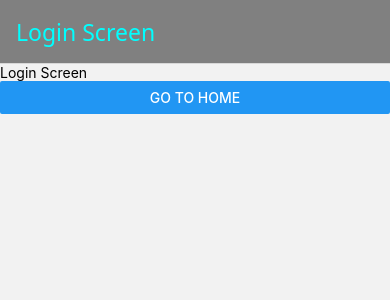
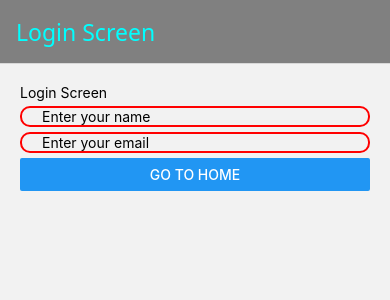
Before and after one commit to murad403/second-app, a React Native app: screen /Login in a window 390 px wide. Shown: the top 300 px of the page. Built offline with nearby package versions, Linux system fonts and the light colour scheme.

Commit message:
Add Login form with validation using react-hook-form; update ResponsiveLayout to display user info

```diff
--- a/App.tsx
+++ b/App.tsx
@@ -30,7 +30,9 @@ const App = () => {
             title: "Home Screen",
             headerTitle: () => <Button title='Left'/>,
             headerRight: () => <Button title='Right'/>
-            }}/>
+            }}
+
+            />
           <Stack.Screen name="Login" component={Login} options={{title: "Login Screen"}}/>
         </Stack.Navigator>
       </NavigationContainer>
--- a/package.json
+++ b/package.json
@@ -14,6 +14,7 @@
     "@react-navigation/native": "^7.2.2",
     "@react-navigation/native-stack": "^7.14.10",
     "react": "19.2.3",
+    "react-hook-form": "^7.72.1",
     "react-native": "0.84.1",
     "react-native-safe-area-context": "^5.7.0",
     "react-native-screens": "^4.24.0",
--- a/src/components/Login.tsx
+++ b/src/components/Login.tsx
@@ -1,16 +1,46 @@
 import { useNavigation } from '@react-navigation/native';
 import React from 'react'
-import { Button, Text, View } from 'react-native'
+import { Controller, useForm } from 'react-hook-form';
+import { Button, StyleSheet, Text, TextInput, View } from 'react-native'
 
 const Login = () => {
   const navigation = useNavigation();
+  const {control, handleSubmit, reset} = useForm();
+
+  const onSubmit = (data: any) =>{
+    navigation.navigate("Home", {name: data?.name, email: data?.email})
+    reset();
+  }
 
   return (
-    <View>
+    <View style={{gap: 5, padding: 20}}>
       <Text>Login Screen</Text>
-      <Button title="Go to Home" onPress={() => navigation.navigate("Home")} />
+      <Controller
+        control={control}
+        name='name'
+        render={({field: {onChange, value}}) => (
+          <TextInput style={styles.inputBox} placeholder="Enter your name" onChangeText={onChange} value={value} />
+        )}
+      />
+      <Controller
+        control={control}
+        name='email'
+        render={({field: {onChange, value}}) => (
+          <TextInput style={styles.inputBox} placeholder="Enter your email" onChangeText={onChange} value={value} />
+        )}
+      />
+      <Button title="Go to Home" onPress={handleSubmit(onSubmit)} />
     </View>
   )
 }
 
+const styles = StyleSheet.create({
+  inputBox: {
+    borderWidth: 2,
+    borderColor: "red",
+    borderRadius: 10,
+    paddingHorizontal: 20
+  }
+})
+
 export default Login
--- a/src/components/ResponsiveLayout.tsx
+++ b/src/components/ResponsiveLayout.tsx
@@ -2,10 +2,11 @@ import { useNavigation } from '@react-navigation/native';
 import React, { useState } from 'react'
 import { ActivityIndicator, Button, StyleSheet, Text, TouchableHighlight, TouchableOpacity, View } from 'react-native'
 
-const ResponsiveLayout = () => {
+const ResponsiveLayout = (props) => {
     const [active, setActive] = useState(1);
     const [radioActive, setRadioActive] = useState(2);
     const navigation = useNavigation();
+    const {name, email} = props.route.params;
 
     const radioButtonList = [
         { id: 2, label: "css" },
@@ -34,6 +35,8 @@ const ResponsiveLayout = () => {
                     <TouchableHighlight>
                         <Text style={[styles.button, styles.warning]}>Warning</Text>
                     </TouchableHighlight>
+                    <Text style={{color: 'white', fontSize: 18}}>Name: {name}</Text>
+                    <Text style={{color: 'white', fontSize: 18}}>Email: {email}</Text>
                 </View>
                 <View style={styles.innerBox2}>
                     <TouchableOpacity onPress={() => setActive(1)} style={radioButtonStyle.radioButton}>
```
Also changed, not shown: 1 other file (tests, documents, lock files or other folders).
